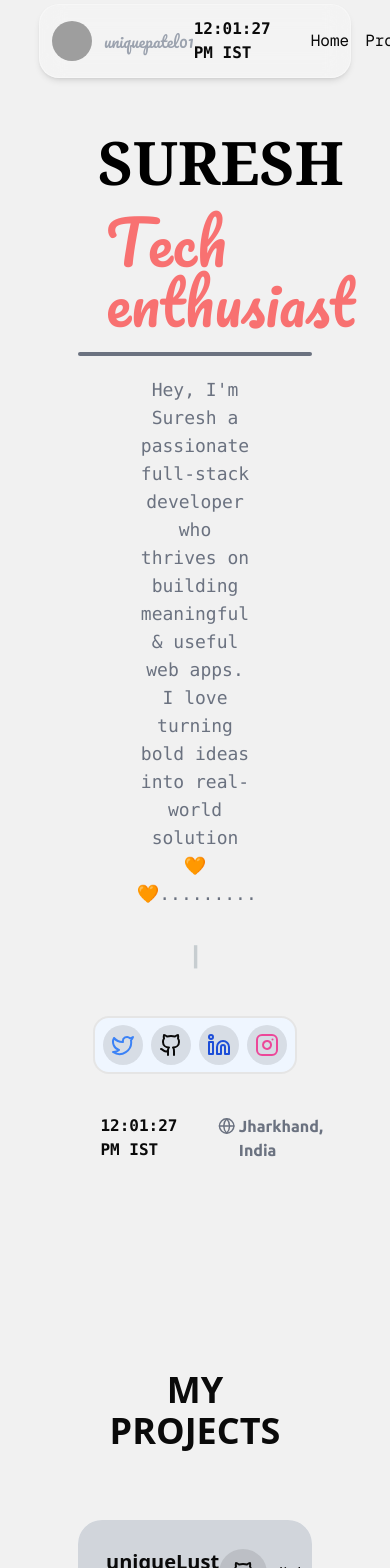
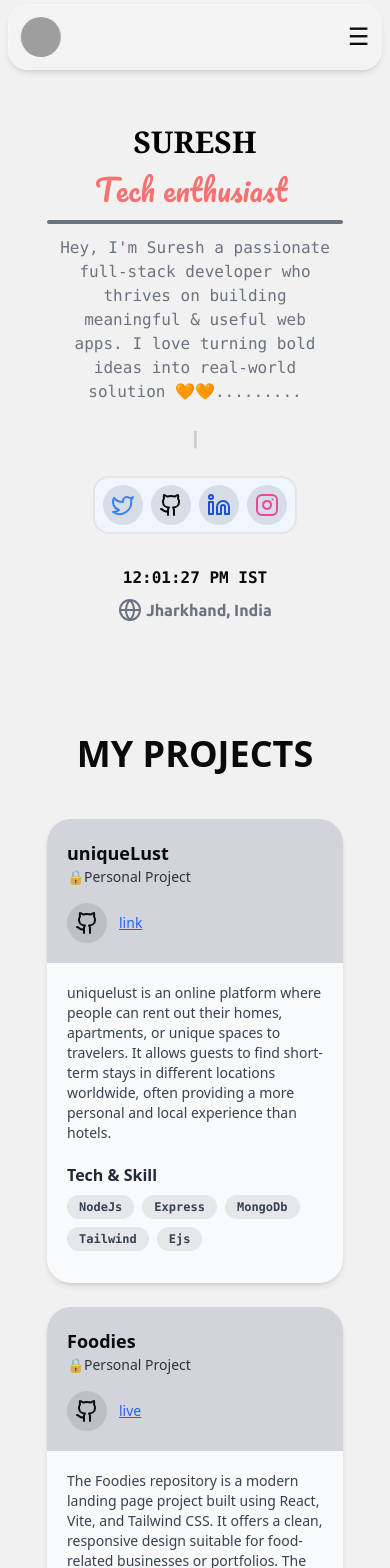
Before and after one commit to uniquepatel01/portfolio-suresh, a Next.js app: page / in a window 390 px wide. Shown: the top 1568 px of the page. Built offline with nearby package versions, Linux system fonts and the light colour scheme; grey boxes are pictures that could not be loaded.

Commit message:
refactor: enhance layout and styling in HeroSection, Navbar, and ProjectSection components

```diff
--- a/app/components/HeroSection.jsx
+++ b/app/components/HeroSection.jsx
@@ -2,10 +2,7 @@
 
 import React from "react";
 import { motion } from "framer-motion";
-
 import Typewriter from "typewriter-effect";
-
-
 import { Dock, DockIcon } from "@/components/magicui/dock";
 import {
   Github,
@@ -35,12 +32,11 @@ export default function HeroSection() {
       initial={{ opacity: 0, y: 40 }}
       animate={{ opacity: 1, y: 0 }}
       transition={{ duration: 0.9, ease: "easeOut" }}
-      className="flex justify-center mb-40"
+      className="flex justify-center mb-20 sm:mb-32 md:mb-40 px-2"
     >
-      <div className="w-3/4 flex flex-col justify-center ">
-        <div className="text-6xl text-center m-5">
-          <h1 className="font-bold font-serif text-black mb-5">SURESH</h1>
-          {/* <FlipText className="font-bold">Suresh</FlipText> */}
+      <div className="w-full max-w-4xl flex flex-col justify-center">
+        <div className="text-3xl sm:text-5xl md:text-6xl text-center m-3 sm:m-5">
+          <h1 className="font-bold font-serif text-black mb-3 sm:mb-5">SURESH</h1>
           <h1 className="font-pacifico text-red-400">
             <FlipWords words={words.map((word) => word.text)} />
           </h1>
@@ -48,27 +44,27 @@ export default function HeroSection() {
 
         <div className="bg-gray-500 h-1 w-full rounded-full"></div>
 
-        <div className=" flex justify-center text-center m-5 ">
-          <p className="w-3/5 text-lg text-gray-500 font-mono">
+        <div className="flex justify-center text-center m-3 sm:m-5">
+          <p className="w-full sm:w-4/5 md:w-3/5 text-base sm:text-lg text-gray-500 font-mono">
             Hey, I'm Suresh a passionate full-stack developer who thrives on
             building meaningful & useful web apps. I love turning bold ideas
             into real-world solution 🧡🧡.........
           </p>
         </div>
 
-        <div className=" text-center font-bold text-chart-3 text-2xl font-ubuntu m-3">
+        <div className="text-center font-bold text-chart-3 text-lg sm:text-2xl font-ubuntu m-2 sm:m-3">
           <Typewriter
             options={{
               strings: words2.map((word2) => word2.text),
               autoStart: true,
               loop: true,
-              delay: 50, // Lower is faster, higher is slower (default is 75)
-              deleteSpeed: 30, // Speed of deleting (default is 50)
+              delay: 50,
+              deleteSpeed: 30,
             }}
           />
         </div>
 
-        <Dock className="border-2 bg-blue-50">
+        <Dock className="border-2 bg-blue-50 mx-auto mt-4 mb-2 w-fit">
           <DockIcon
             className="bg-black/10 dark:bg-black/10 text-blue-500"
             onClick={() =>
@@ -94,7 +90,7 @@ export default function HeroSection() {
             <Linkedin />
           </DockIcon>
           <DockIcon
-            className="bg-black/10 dark:bg-black/10  text-pink-500"
+            className="bg-black/10 dark:bg-black/10 text-pink-500"
             onClick={() =>
               window.open("https://instagram.com/uniquepatel01", "_blank")
             }
@@ -104,10 +100,9 @@ export default function HeroSection() {
         </Dock>
 
         {/* Local Time */}
-        <div className="flex justify-center items-center m-10">
+        <div className="flex flex-col sm:flex-row justify-center items-center gap-2 sm:gap-4 m-6 sm:m-10">
           <LocalTime />
-          <p className="font-ubuntu flex gap-1 font-bold text-gray-500">
-            {" "}
+          <p className="font-ubuntu flex gap-1 font-bold text-gray-500 items-center">
             <Globe /> Jharkhand, India
           </p>
         </div>
--- a/app/components/Navbar.tsx
+++ b/app/components/Navbar.tsx
@@ -6,6 +6,7 @@ import LocalTime from "./LocalTime";
 
 export default function Navbar() {
     const [scrolled, setScrolled] = useState(false);
+    const [menuOpen, setMenuOpen] = useState(false);
 
     useEffect(() => {
         let ticking = false;
@@ -25,7 +26,7 @@ export default function Navbar() {
     return (
         <nav
             className={`fixed top-0 z-50 flex justify-between items-center p-3 shadow-md bg-white/20 backdrop-blur-md border border-white/30 rounded-[20px] mt-1 mb-5 transition-all duration-300
-                ${scrolled ? "w-3/5" : "w-4/5"}`}
+                ${scrolled ? "w-[90vw] md:w-3/5" : "w-[96vw] md:w-4/5"}`}
             style={{
                 left: "50%",
                 transform: "translateX(-50%)"
@@ -34,22 +35,34 @@ export default function Navbar() {
             {/* Logo */}
             <div className="flex items-center gap-3">
                 <Image className="h-10 w-10 rounded-full" src="/images/logo.png" alt="logo" width={40} height={40} />
-                <p className="font-pacifico text-gray-400">uniquepatel01</p>
+                <p className="font-pacifico text-gray-400 text-lg hidden sm:block">uniquepatel01</p>
             </div>
 
-            {/* Local Time */}
-            <div>
+            {/* Local Time (hidden on mobile) */}
+            <div className="hidden md:block">
                 <LocalTime />
             </div>
 
+            {/* Hamburger menu for mobile */}
+            <div className="md:hidden">
+                <button
+                    aria-label="Open Menu"
+                    className="text-2xl"
+                    onClick={() => setMenuOpen(!menuOpen)}
+                >
+                    ☰
+                </button>
+            </div>
+
             {/* Navigation links and dark mode toggle */}
-            <div className="flex items-center gap-4 font-geist-mono">
-                <Link href="/" className="no-underline text-inherit">Home</Link>
-                <Link href="#projectsection" className="no-underline text-inherit">Project</Link>
-                <Link href="/contact" className="no-underline text-inherit">Contact</Link>
+            <div className={`flex-col md:flex-row flex items-center gap-4 font-geist-mono
+                ${menuOpen ? "flex absolute top-16 left-0 w-full bg-white/90 p-4 rounded-b-[20px] shadow-md" : "hidden md:flex static bg-transparent p-0 rounded-none shadow-none"}`}>
+                <Link href="/" className="no-underline text-inherit w-full md:w-auto text-center py-2 md:py-0">Home</Link>
+                <Link href="#projectsection" className="no-underline text-inherit w-full md:w-auto text-center py-2 md:py-0">Project</Link>
+                <Link href="/contact" className="no-underline text-inherit w-full md:w-auto text-center py-2 md:py-0">Contact</Link>
                 <button
                     aria-label="Toggle Dark Mode"
-                    className="bg-transparent border-0 cursor-pointer"
+                    className="bg-transparent border-0 cursor-pointer w-full md:w-auto text-center py-2 md:py-0"
                 >
                     🌙
                 </button>
--- a/app/projectsection/page.jsx
+++ b/app/projectsection/page.jsx
@@ -36,22 +36,23 @@ export default function ProjectSection() {
       animate="visible"
       exit="exit"
       id="projectsection"
+      className="px-2"
     >
-      <HyperText className="text-center m-10">My Projects</HyperText>
+      <HyperText className="text-center m-6 sm:m-10">My Projects</HyperText>
 
-      <div className="flex flex-col justify-center items-center w-auto">
+      <div className="flex flex-col justify-center items-center w-full">
         {/* first Project  */}
         <motion.div
           variants={cardVariants}
-          className="bg-slate-50 w-3/4 h-80 rounded-3xl m-5 font-sans"
+          className="bg-slate-50 w-full max-w-2xl md:max-w-3xl lg:max-w-4xl rounded-3xl m-3 sm:m-5 font-sans shadow-md"
         >
-          <div className="h-1/3 bg-gray-300 rounded-t-3xl flex justify-between p-7">
+          <div className="h-auto sm:h-1/3 bg-gray-300 rounded-t-3xl flex flex-col sm:flex-row justify-between p-5 sm:p-7 gap-4">
             <div>
-              <h1 className="font-bold text-xl font-sans">uniqueLust</h1>
-              <p className="opacity-80">🔒Personal Project</p>
+              <h1 className="font-bold text-lg sm:text-xl font-sans">uniqueLust</h1>
+              <p className="opacity-80 text-sm sm:text-base">🔒Personal Project</p>
             </div>
             <div className="items-center flex gap-3">
-              <div className="bg-black/10 dark:bg-black/10 p-3 rounded-full">
+              <div className="bg-black/10 dark:bg-black/10 p-2 sm:p-3 rounded-full">
                 <Link
                   href="https://github.com/uniquepatel01/foodies"
                   target="_blank"
@@ -59,14 +60,18 @@ export default function ProjectSection() {
                   <Github />
                 </Link>
               </div>
-              <Link href="https://foodies-beryl-three.vercel.app/" target="_blank">
-                 link
+              <Link
+                href="https://foodies-beryl-three.vercel.app/"
+                target="_blank"
+                className="text-blue-600 underline text-sm sm:text-base"
+              >
+                link
               </Link>
             </div>
           </div>
 
-          <div className="p-7  ">
-            <div className="text-gray-700 mb-4 font-normal font-sans">
+          <div className="p-5 sm:p-7">
+            <div className="text-gray-700 mb-4 font-normal font-sans text-sm sm:text-base">
               uniquelust is an online platform where people can rent out their
               homes, apartments, or unique spaces to travelers. It allows guests
               to find short-term stays in different locations worldwide, often
@@ -98,18 +103,17 @@ export default function ProjectSection() {
         </motion.div>
 
         {/* second Project  */}
-
         <motion.div
           variants={cardVariants}
-          className="bg-slate-50 w-3/4 h-80 rounded-3xl m-5 font-sans"
+          className="bg-slate-50 w-full max-w-2xl md:max-w-3xl lg:max-w-4xl rounded-3xl m-3 sm:m-5 font-sans shadow-md"
         >
-          <div className="h-1/3 bg-gray-300 rounded-t-3xl flex justify-between p-7">
+          <div className="h-auto sm:h-1/3 bg-gray-300 rounded-t-3xl flex flex-col sm:flex-row justify-between p-5 sm:p-7 gap-4">
             <div>
-              <h1 className="font-bold text-xl font-sans">Foodies</h1>
-              <p className="opacity-80">🔒Personal Project</p>
+              <h1 className="font-bold text-lg sm:text-xl font-sans">Foodies</h1>
+              <p className="opacity-80 text-sm sm:text-base">🔒Personal Project</p>
             </div>
             <div className="items-center flex gap-3">
-              <div className="bg-black/10 dark:bg-black/10 p-3 rounded-full">
+              <div className="bg-black/10 dark:bg-black/10 p-2 sm:p-3 rounded-full">
                 <Link
                   href="https://github.com/uniquepatel01/uniquelust"
                   target="_blank"
@@ -117,14 +121,18 @@ export default function ProjectSection() {
                   <Github />
                 </Link>
               </div>
-              <Link href="https://uniquelust.onrender.com/" target="_blank">
+              <Link
+                href="https://uniquelust.onrender.com/"
+                target="_blank"
+                className="text-blue-600 underline text-sm sm:text-base"
+              >
                 live
               </Link>
             </div>
           </div>
 
-          <div className="p-7  ">
-            <div className="text-gray-700 mb-4 font-normal font-sans">
+          <div className="p-5 sm:p-7">
+            <div className="text-gray-700 mb-4 font-normal font-sans text-sm sm:text-base">
               The Foodies repository is a modern landing page project built
               using React, Vite, and Tailwind CSS. It offers a clean, responsive
               design suitable for food-related businesses or portfolios. The
```
